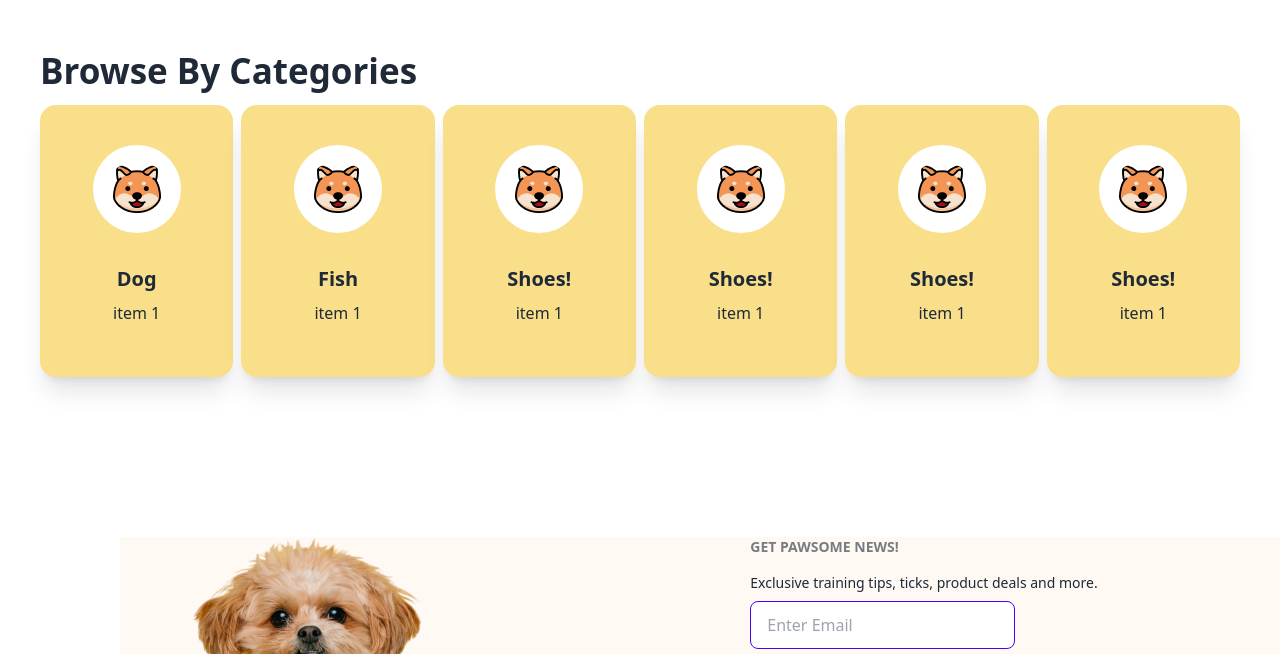
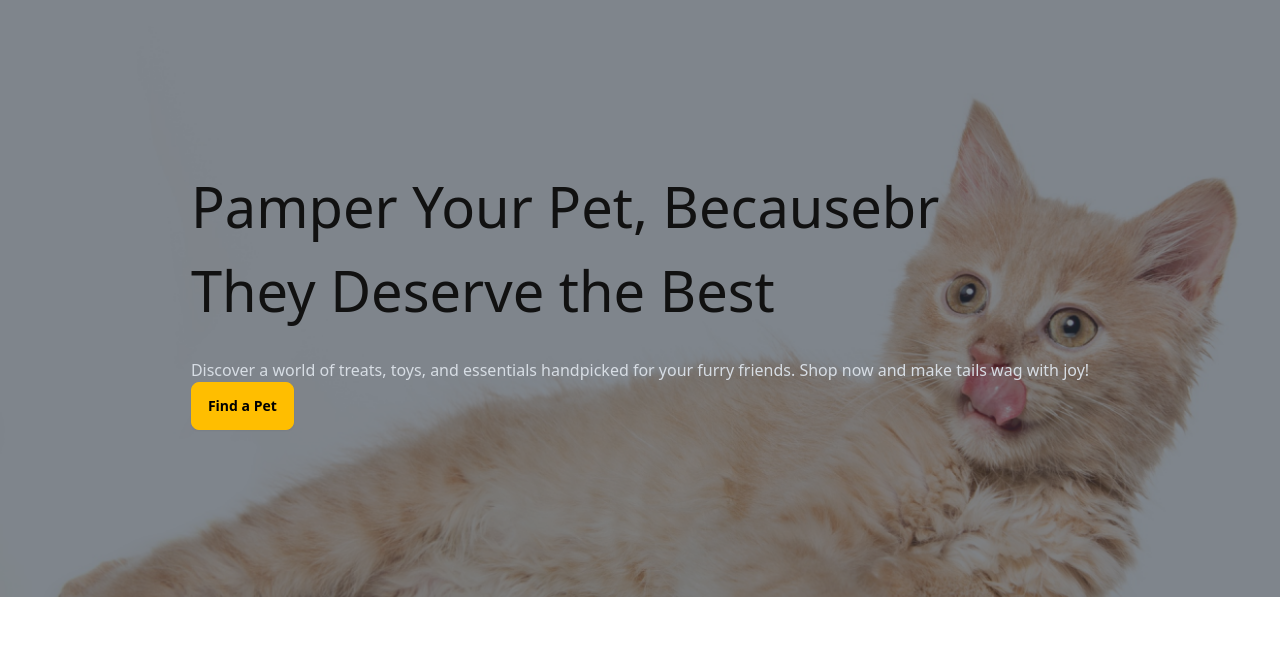
Before and after one commit to shamim964/b11A3Category_0001, a plain HTML site: page index.html in a window 1280 px wide. Shown: the part 72-726 px from the top of the page. Drawn offline with nearby package versions, Linux system fonts and the light colour scheme.

Commit message:
hero section added

```diff
--- a/index.html
+++ b/index.html
@@ -7,7 +7,30 @@
 
 <link href="https://cdn.jsdelivr.net/npm/daisyui@4.12.23/dist/full.min.css" rel="stylesheet" type="text/css" />
 <script src="https://cdn.tailwindcss.com"></script>
+<style>
+    .typing-animation {
+      display: inline-block;
+      overflow: hidden;
+      border-right: .15em solid black; /* Creates the cursor effect */
+      white-space: nowrap;
+      animation: typing 4s steps(40) 1s forwards, blink 0.75s step-end infinite;
+    }
 
+    @keyframes typing {
+      from {
+        width: 0;
+      }
+      to {
+        width: 100%;
+      }
+    }
+
+    @keyframes blink {
+      50% {
+        border-color: transparent;
+      }
+    }
+  </style>
   </head>
   <body>
     <!-- header section -->
@@ -77,6 +100,25 @@
       </header>
 
 <!-- hero  -->
+
+<div
+  class="hero h-[600px]"
+  style="background-image: url(images/cat-big.png);">
+  <div class="hero-overlay bg-opacity-60"></div>
+  <div class="hero-content text-neutral-content ">
+    <div class=" ">
+
+      <h1 class="mb-5 text-[#111] font-[ADLaM Display] text-[56px] font-normal leading-normal animate-fadeUp typing-animation">
+        Pamper Your Pet, Becausebr <br>   They Deserve the Best
+      </h1>
+      <p>Discover a world of treats, toys, and essentials handpicked for your furry friends. Shop now and make tails wag with joy!</p>
+      <button class="btn btn-warning">Find a Pet</button>
+    </div>
+  </div>
+</div>
+
+
+
 
 <main class="lg:p-10 sm:p-6">
 <h3 class="card-title text-[35px] my-5">Browse By Categories</h3>
```
